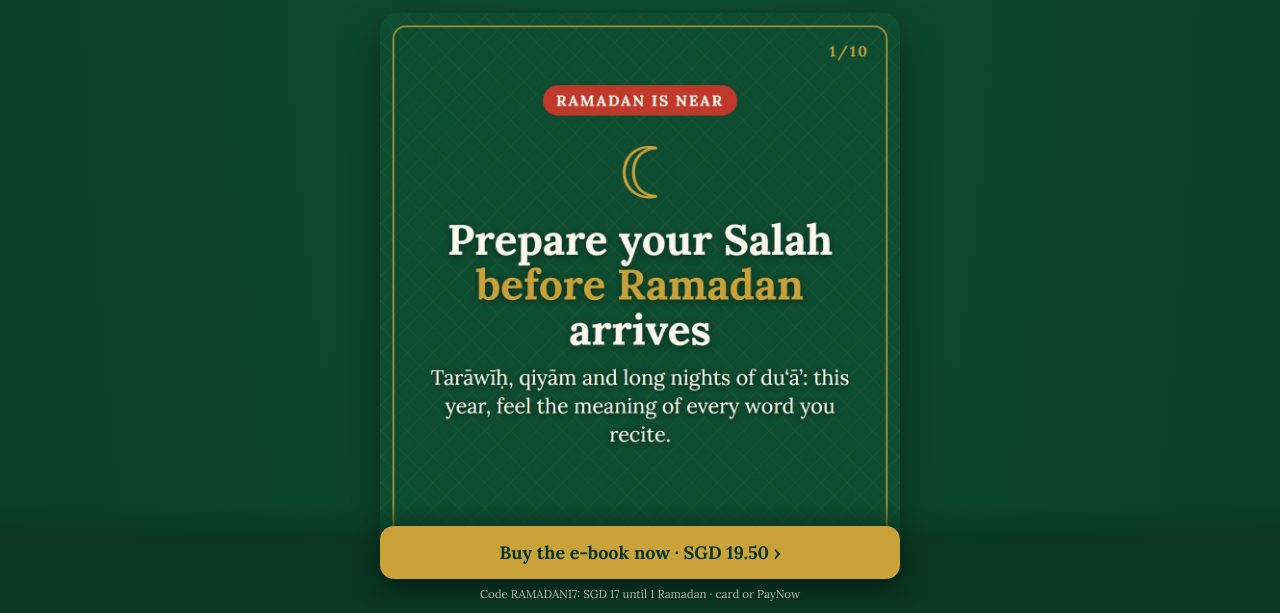
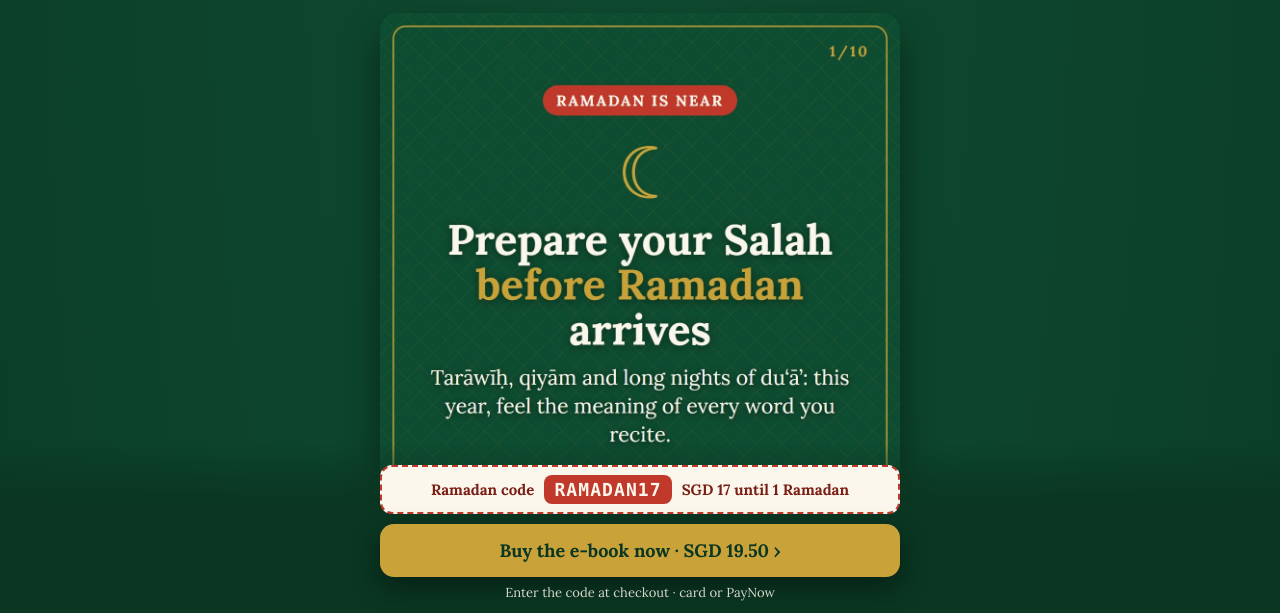
Before and after one commit to zulkifleebachik-wq/bhb-ebook, a plain HTML site: page en.html in a window 1280 px wide. Shown: the part 185-798 px from the top of the page. Drawn offline with Linux system fonts and the light colour scheme.

Commit message:
Buy pages: prominent RAMADAN17 coupon badge above the buy button
Co-Authored-By: Claude Opus 5.5 <noreply@anthropic.com>

```diff
--- a/en.html
+++ b/en.html
@@ -25,7 +25,7 @@
 *{box-sizing:border-box}
 html{background:var(--deep)}
 body{margin:0;background:radial-gradient(120% 70% at 50% 0%,var(--em) 0%,var(--deep) 70%);color:var(--pa);font-family:var(--serif);min-height:100%;
-  padding-left:max(16px,env(safe-area-inset-left,0px));padding-right:max(16px,env(safe-area-inset-right,0px));padding-block:20px 120px}
+  padding-left:max(16px,env(safe-area-inset-left,0px));padding-right:max(16px,env(safe-area-inset-right,0px));padding-block:20px 175px}
 .wrap{max-width:520px;margin:0 auto;display:flex;flex-direction:column;gap:16px}
 .top{display:flex;align-items:center;justify-content:space-between;gap:12px}
 .brand{font-size:13px;letter-spacing:.14em;text-transform:uppercase;color:var(--li);font-weight:600}
@@ -45,7 +45,9 @@ h1 span{display:block;font-size:.55em;font-style:italic;font-weight:400;color:va
 .cta{position:fixed;left:0;right:0;bottom:0;z-index:5;background:linear-gradient(180deg,rgba(10,54,34,0),var(--deep) 35%);
   padding:22px max(16px,env(safe-area-inset-right,0px)) calc(14px + env(safe-area-inset-bottom,0px)) max(16px,env(safe-area-inset-left,0px))}
 .cta a{display:flex;align-items:center;justify-content:center;gap:10px;max-width:520px;margin:0 auto;background:var(--au);color:var(--deep);text-decoration:none;font-weight:700;font-size:18px;border-radius:14px;padding:15px 18px;box-shadow:0 10px 26px rgba(0,0,0,.4)}
-.cta small{display:block;text-align:center;font-size:11.5px;color:rgba(251,247,236,.7);margin-top:7px}
+.cta .kupon{display:flex;align-items:center;justify-content:center;gap:10px;flex-wrap:wrap;max-width:520px;margin:0 auto 10px;background:#FBF7EC;color:#7a1f16;border:2px dashed #C0392B;border-radius:12px;padding:8px 12px;font-size:15px;font-weight:700;line-height:1.3;text-align:center}
+.cta .kupon b{background:#C0392B;color:#FBF7EC;border-radius:8px;padding:3px 10px;font-size:18px;letter-spacing:.06em;font-family:ui-monospace,Consolas,monospace}
+.cta small{display:block;text-align:center;font-size:13px;color:rgba(251,247,236,.85);margin-top:7px}
 </style>
 
 </head>
@@ -76,7 +78,7 @@ h1 span{display:block;font-size:.55em;font-style:italic;font-weight:400;color:va
   <p class="note">The download link is emailed to you after payment.<br>Store: <a href="https://payhip.com/UZBeBooksOnline">payhip.com/UZBeBooksOnline</a> · <a href="video-en.html">Watch the video ›</a></p>
 </div>
 
-<div class="cta"><a href="https://payhip.com/b/bqezn">Buy the e-book now · SGD 19.50 ›</a><small>Code RAMADAN17: SGD 17 until 1 Ramadan · card or PayNow</small></div>
+<div class="cta"><div class="kupon">Ramadan code <b>RAMADAN17</b> SGD 17 until 1 Ramadan</div><a href="https://payhip.com/b/bqezn">Buy the e-book now · SGD 19.50 ›</a><small>Enter the code at checkout · card or PayNow</small></div>
 
 
 </body>
```
Also changed, not shown: index.html (+5 -3 lines).
